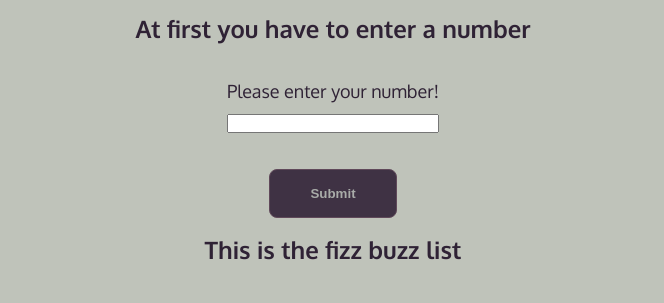
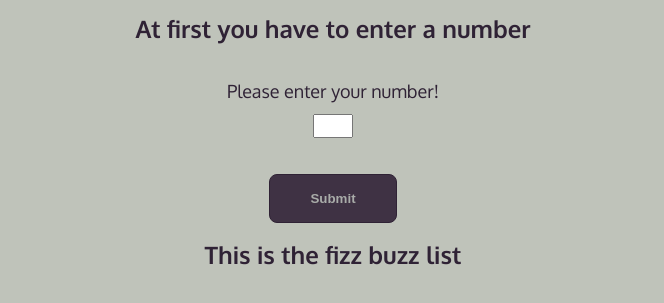
Before and after one commit to LukJeru/fizz-buzz, a plain HTML site: page index.html in a window 1280 px wide. Shown: the part 93-396 px from the top of the page, without its empty margins (307-971 px from the left). Drawn offline with Linux system fonts and the light colour scheme.

Commit message:
Change Css for form input
Adjusted input field for number. Also decalred
outline: none and applied a new border color on
the focus pseudo class.

```diff
--- a/style.css
+++ b/style.css
@@ -41,13 +41,25 @@ form {
 button {
   padding: 16px 40px;
   border-radius: 8px;
-  border: 1px solid var(--lightlila);
+  border: 1px solid var(--darklila);
   font-weight: 600;
   background-color: var(--plum);
   color: var(--grey)
 }
 
+form input {
+  outline: none;
+  width: 40px;
+  height: 24px;
+  align-self: center;
+  caret-color: var(--plum);
+}
+
+form input:focus {
+  border: 2px solid var(--grey);
+}
 
 button:hover {
   cursor: pointer;
+  background-color: var(--lightlila);
 }
```
